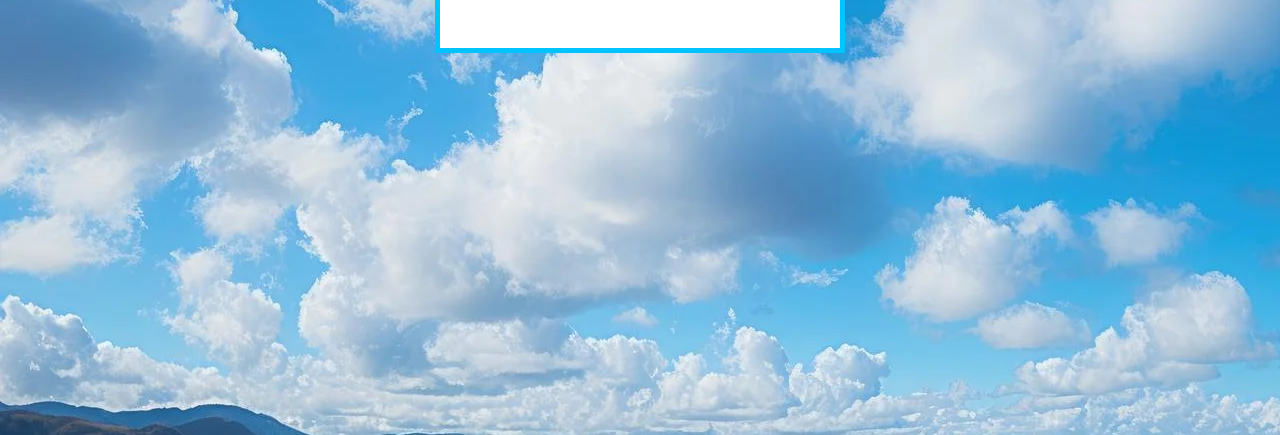
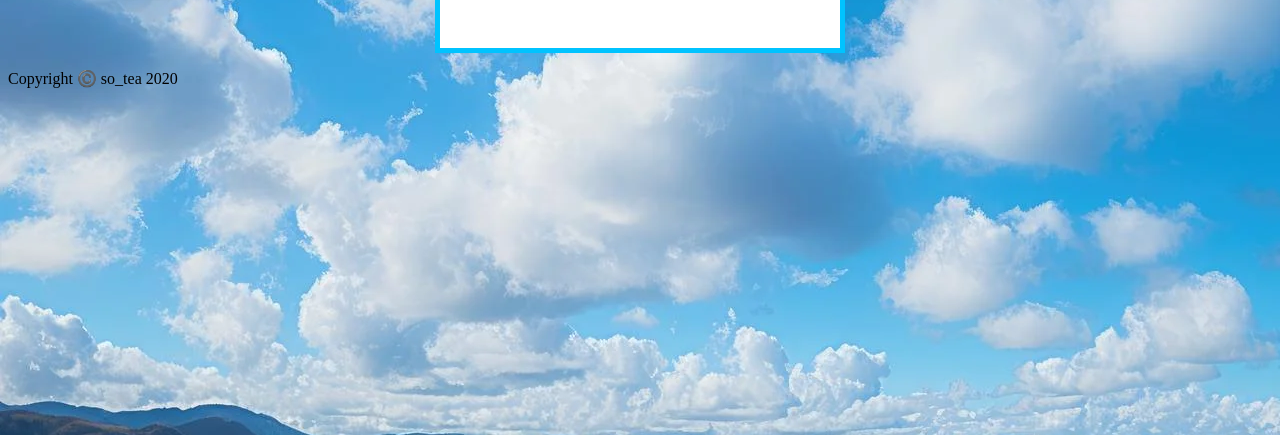
Before and after one commit to Blue-CPP/my_profile, a plain HTML site: page index.html in a window 1280 px wide. Shown: the part 365-800 px from the top of the page. Drawn offline with Linux system fonts and the light colour scheme.

Commit message:
add copyright add footer

```diff
--- a/index.html
+++ b/index.html
@@ -22,6 +22,8 @@
      <a href="https://steamcommunity.com/id/sotea-zaregoto/" ><img src="steamlogo.jpg" alt="Steam Logo" width="75",height="75",title="Steam" /></a>
     </div>
     </div>
-    <hooter></hooter>
+    <hooter>
+      <p>Copyright ©️ so_tea 2020</p>
+    </hooter>
   </body>
 </html>
--- a/styles.css
+++ b/styles.css
@@ -2,6 +2,10 @@ body {
     background-image: url("background.webp");
     background-repeat: no-repeat;
     background-size: auto;
+}
+hooter{
+    background-color: white;
+    height:100px;
 }
 .box {
     width: 350px;
```
